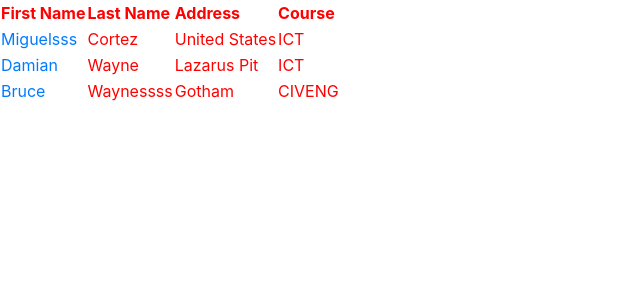
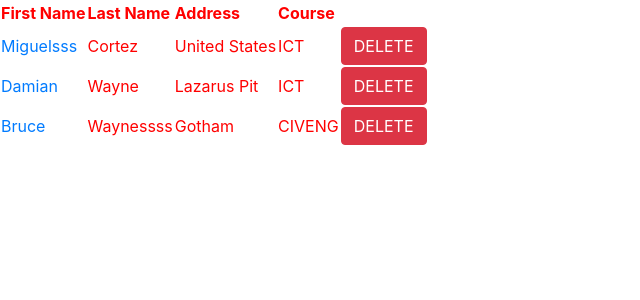
Before and after one commit to Hieracosphynx/django-crud, a Django app: page /teachers/list/ in a window 1280 px wide. Shown: the part 72-372 px from the top of the page, without its empty margins (0-640 px from the left). Run offline with Django 3.2, Linux system fonts and the light colour scheme; data comes from the database, SQL or seed files in the repository; both versions use the stored data as it was after the commit; some libraries are stand-ins or nearby versions.

Commit message:
Delete record from student

```diff
--- a/teachers/urls.py
+++ b/teachers/urls.py
@@ -5,5 +5,6 @@ urlpatterns = [
     path('', views.index, name = 'index-teachers'),
     path('create/', views.create, name = 'create-teachers'),
     path('list/', views.listStudents, name = 'list-teachers'),
-    path('update/<id>', views.update, name = 'update-teachers')
+    path('update/<id>', views.update, name = 'update-teachers'),
+    path('delete/<id>', views.delete, name = 'delete-teachers')
 ]
--- a/teachers/views.py
+++ b/teachers/views.py
@@ -24,6 +24,7 @@ def create(request):
 def listStudents(request):
     students = Student.objects.order_by('last_name')
     my_dict = {'students': students}
+
     return render(request, 'teachers/list.html', context = my_dict)
 
 def update(request, id):
@@ -42,8 +43,7 @@ def update(request, id):
             student.save()
             return HttpResponse('All good')
         else:
-
-            print(student.student_number)
+            print(form.errors)
 
     else:
         print(request.method)
@@ -59,3 +59,9 @@ def update(request, id):
         # student = Student.objects.get(pk=id)
         # my_dict = {'student': student}
         # return render(request, 'teachers/update.html', context = my_dict)
+
+def delete(request, id):
+    student = Student.objects.get(pk=id)
+    student.delete()
+    print('Successfully deleted')
+    return redirect('/teachers/')
--- a/templates/teachers/list.html
+++ b/templates/teachers/list.html
@@ -16,6 +16,12 @@
                 <td value = "{{student.last_name}}">{{ student.last_name }}</td>
                 <td value = "{{student.student_address}}">{{ student.student_address }}</td>
                 <td value = "{{student.course}}">{{ student.course }}</td>
+                <td>
+                    <form action="/teachers/delete/{{ student.student_number }}" method = "POST">
+                        {% csrf_token %}
+                        <button type='submit' name='delete' class = 'btn btn-danger'>DELETE</button>
+                    </form>
+                </td>
             </tr>
         {% endfor %}
     </table>
```
Also changed, not shown: README.md, db.sqlite3.
